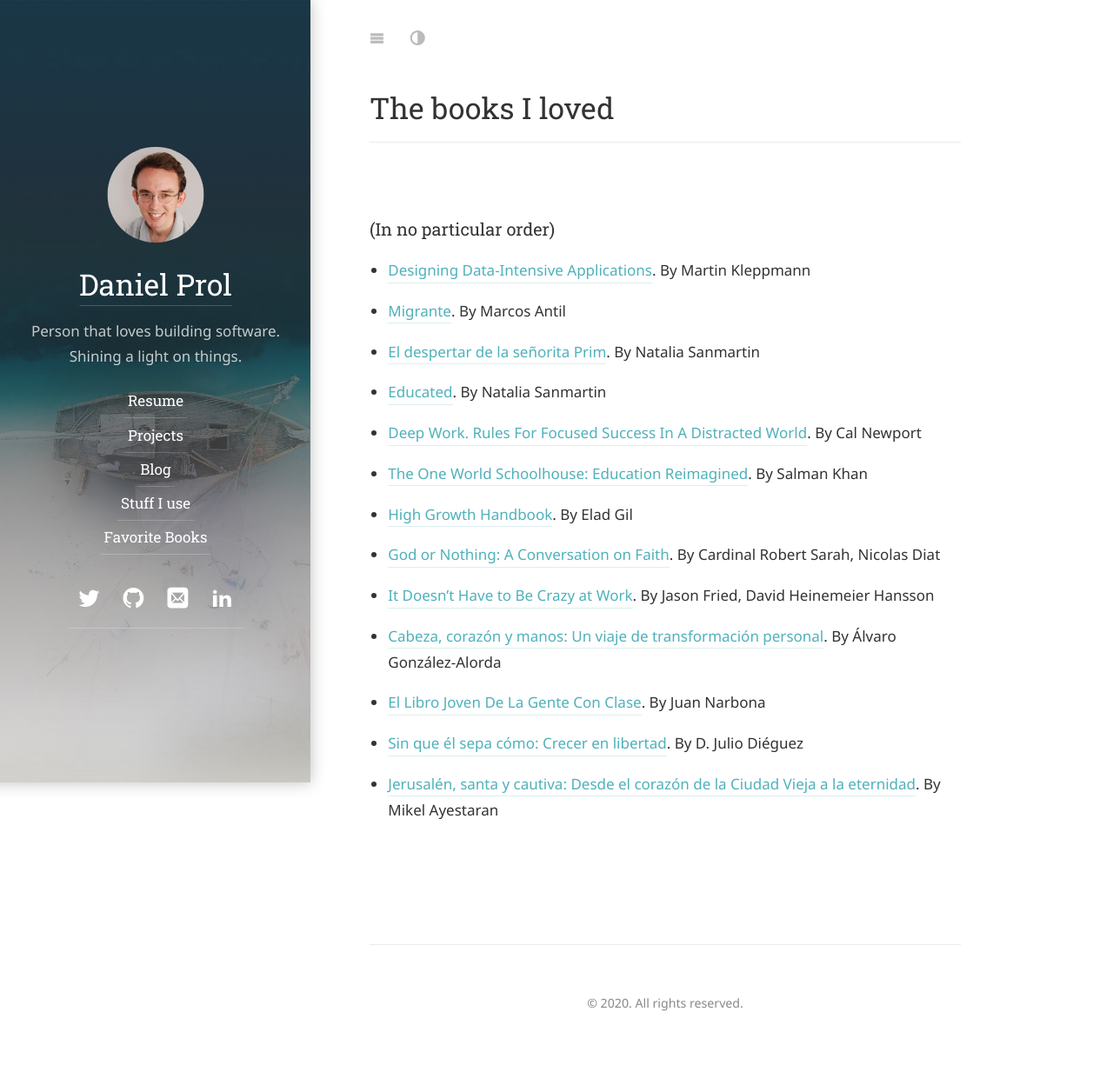
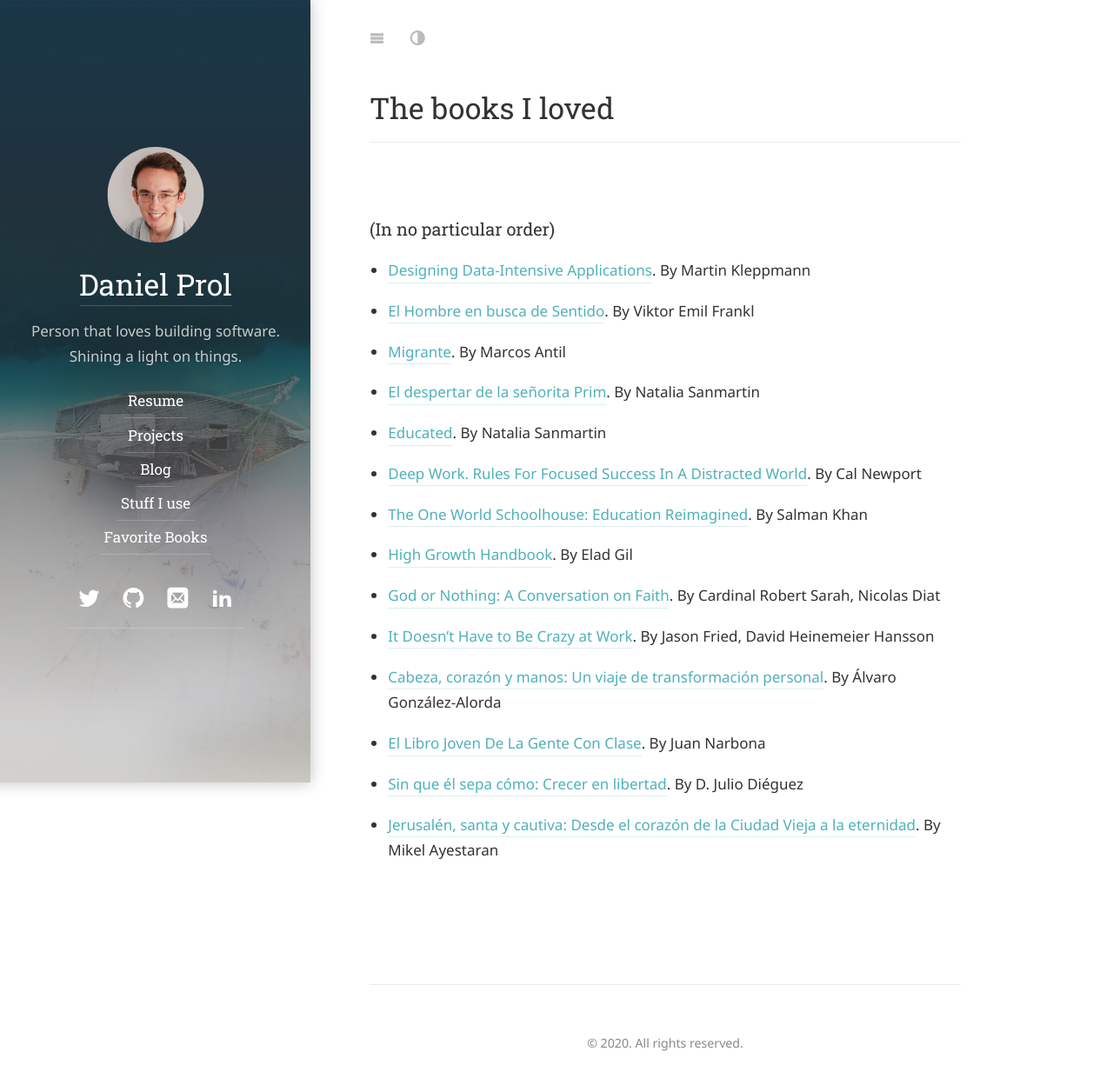
Before and after one commit to dprol/dprol.github.io, a Jekyll site: the page built from docs/books.md, in a window 1280 px wide. Shown: the whole page at 87% size. Built offline with Jekyll 4.4.1, drawn with Linux system fonts in a browser that asks for light colours; some web fonts are replaced; our own code applies the rules of GitHub Pages for plain Markdown files; before the commit the page ends 1201 px from its top, so only the background shows below that.

Commit message:
Update books.md

```diff
--- a/docs/books.md
+++ b/docs/books.md
@@ -8,6 +8,8 @@
 ### (In no particular order)
 
 * [Designing Data-Intensive Applications](https://www.oreilly.com/library/view/designing-data-intensive-applications/9781491903063/). By Martin Kleppmann
+
+* [El Hombre en busca de Sentido](https://www.amazon.es/El-hombre-en-busca-sentido/dp/8425432022). By Viktor Emil Frankl
 
 * [Migrante](https://www.amazon.es/MIGRANTE-guatemalteco-emprendedor-tecnol%C3%B3gico-testimonio/dp/1096708566). By Marcos Antil
 
```
